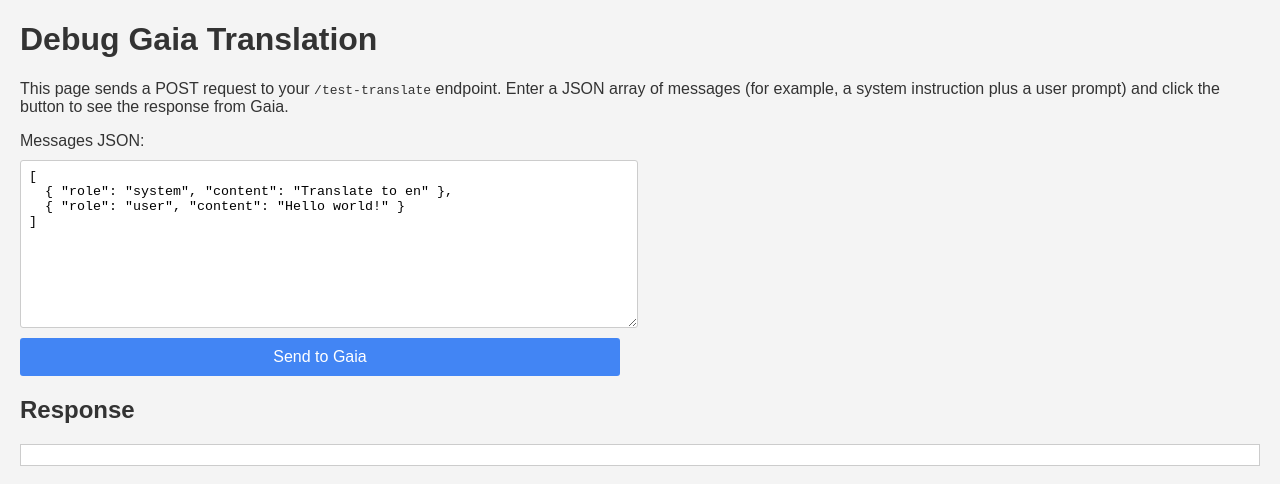
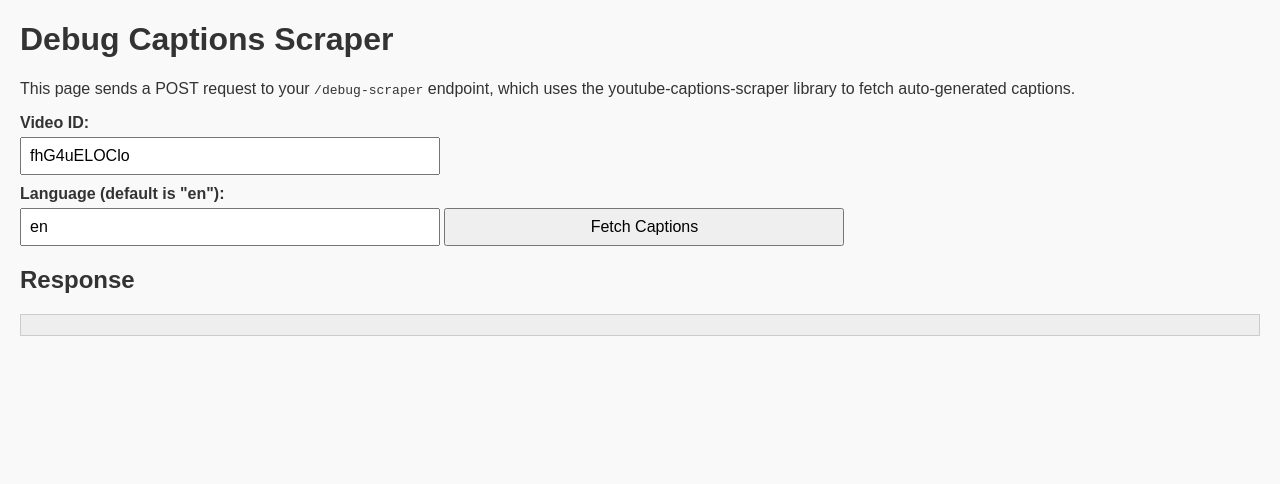
Before and after one commit to anonUnderground/NativeEcho, a website: page public/debug.html in a window 1280 px wide. Drawn offline with Linux system fonts and the light colour scheme.

Commit message:
Added debug for render debugging

```diff
--- a/public/debug.html
+++ b/public/debug.html
@@ -2,85 +2,72 @@
 <html lang="en">
 <head>
   <meta charset="UTF-8">
-  <title>Debug Gaia Translation</title>
+  <title>Debug Captions Scraper</title>
   <style>
     body {
       font-family: sans-serif;
-      background: #f4f4f4;
+      background: #f9f9f9;
       color: #333;
       margin: 20px;
     }
-    label, textarea, button {
+    label {
       display: block;
       margin-top: 10px;
+      font-weight: bold;
+    }
+    input, button {
+      margin-top: 5px;
+      padding: 8px;
+      font-size: 1em;
       width: 100%;
-      max-width: 600px;
-    }
-    textarea {
-      height: 150px;
-      padding: 8px;
-      border: 1px solid #ccc;
-      border-radius: 3px;
-    }
-    button {
-      padding: 10px 15px;
-      background: #4285f4;
-      color: #fff;
-      border: none;
-      border-radius: 3px;
-      cursor: pointer;
-      font-size: 1em;
+      max-width: 400px;
     }
     pre {
-      background: #fff;
+      background: #eee;
       padding: 10px;
       border: 1px solid #ccc;
       margin-top: 20px;
-      max-height: 400px;
+      max-height: 60vh;
       overflow-y: auto;
       white-space: pre-wrap;
     }
   </style>
 </head>
 <body>
-  <h1>Debug Gaia Translation</h1>
-  <p>This page sends a POST request to your <code>/test-translate</code> endpoint. Enter a JSON array of messages (for example, a system instruction plus a user prompt) and click the button to see the response from Gaia.</p>
+  <h1>Debug Captions Scraper</h1>
+  <p>
+    This page sends a POST request to your <code>/debug-scraper</code> endpoint, which uses the youtube‑captions‑scraper library to fetch auto‑generated captions.
+  </p>
 
-  <label for="messages">Messages JSON:</label>
-  <textarea id="messages">[
-  { "role": "system", "content": "Translate to en" },
-  { "role": "user", "content": "Hello world!" }
-]</textarea>
+  <label for="videoId">Video ID:</label>
+  <input type="text" id="videoId" value="fhG4uELOClo">
 
-  <button id="sendBtn">Send to Gaia</button>
+  <label for="lang">Language (default is "en"):</label>
+  <input type="text" id="lang" value="en">
+
+  <button id="fetchBtn">Fetch Captions</button>
 
   <h2>Response</h2>
-  <pre id="responseOutput"></pre>
+  <pre id="output"></pre>
 
   <script>
-    document.getElementById('sendBtn').addEventListener('click', async () => {
-      const messagesInput = document.getElementById('messages').value;
-      let messages;
-      try {
-        messages = JSON.parse(messagesInput);
-      } catch(e) {
-        alert("Invalid JSON in messages input.");
-        return;
-      }
-      const outputEl = document.getElementById('responseOutput');
-      outputEl.textContent = "Sending request...\n";
+    document.getElementById('fetchBtn').addEventListener('click', async () => {
+      const videoId = document.getElementById('videoId').value.trim();
+      const lang = document.getElementById('lang').value.trim();
+      const outputEl = document.getElementById('output');
+      outputEl.textContent = "Fetching captions...\n";
 
       try {
-        const response = await fetch('/test-translate', {
+        const response = await fetch('/debug-scraper', {
           method: 'POST',
           headers: { 'Content-Type': 'application/json' },
-          body: JSON.stringify({ messages })
+          body: JSON.stringify({ video_id: videoId, lang: lang })
         });
         const data = await response.json();
-        outputEl.textContent += JSON.stringify(data, null, 2);
+        outputEl.textContent = JSON.stringify(data, null, 2);
       } catch (error) {
-        outputEl.textContent += "Error: " + error.message;
-        console.error("Error sending to Gaia:", error);
+        outputEl.textContent = "Error: " + error.message;
+        console.error("Error in debug-scraper:", error);
       }
     });
   </script>
```
Also changed, not shown: server.js (+22 -0 lines).
